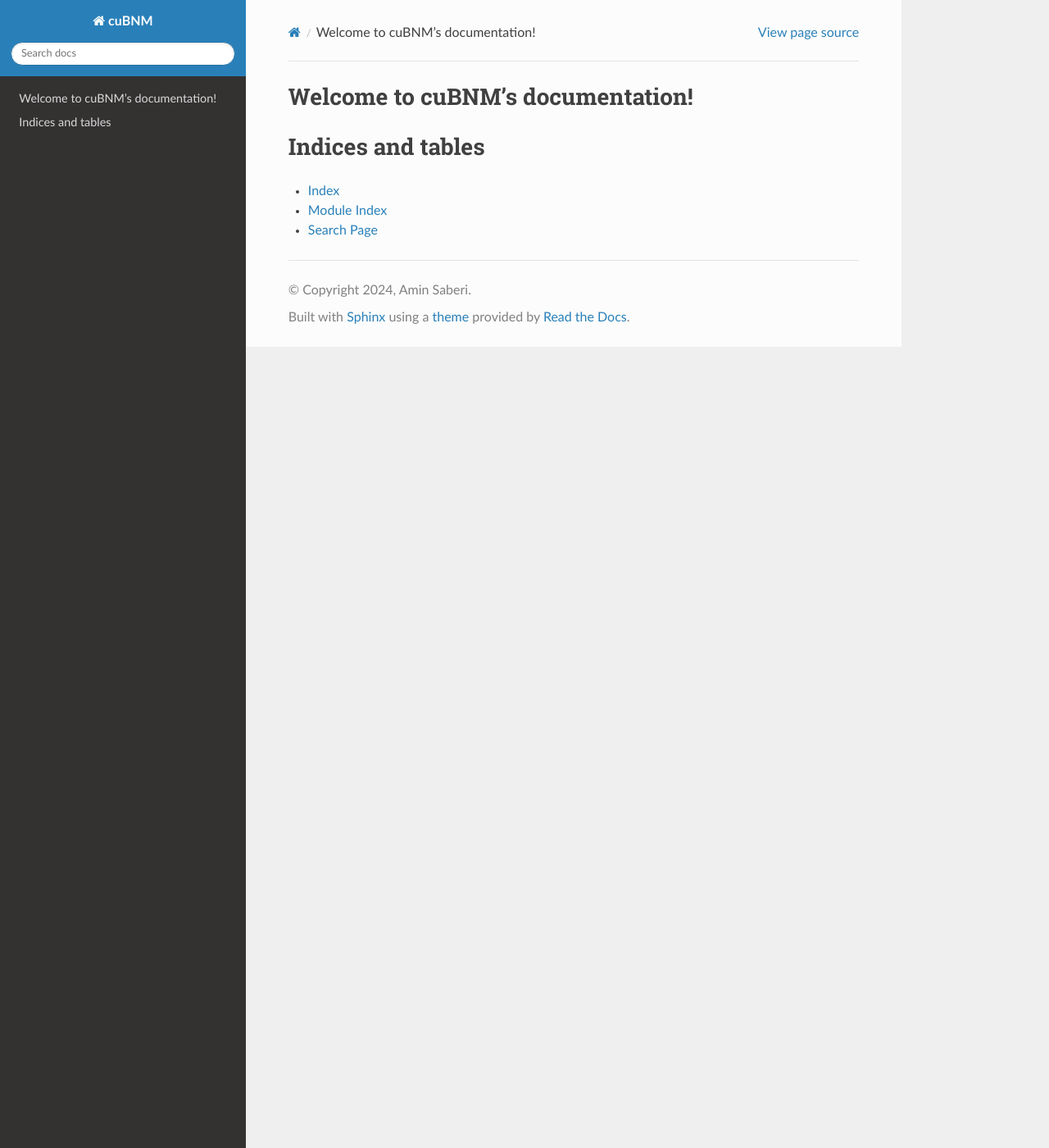
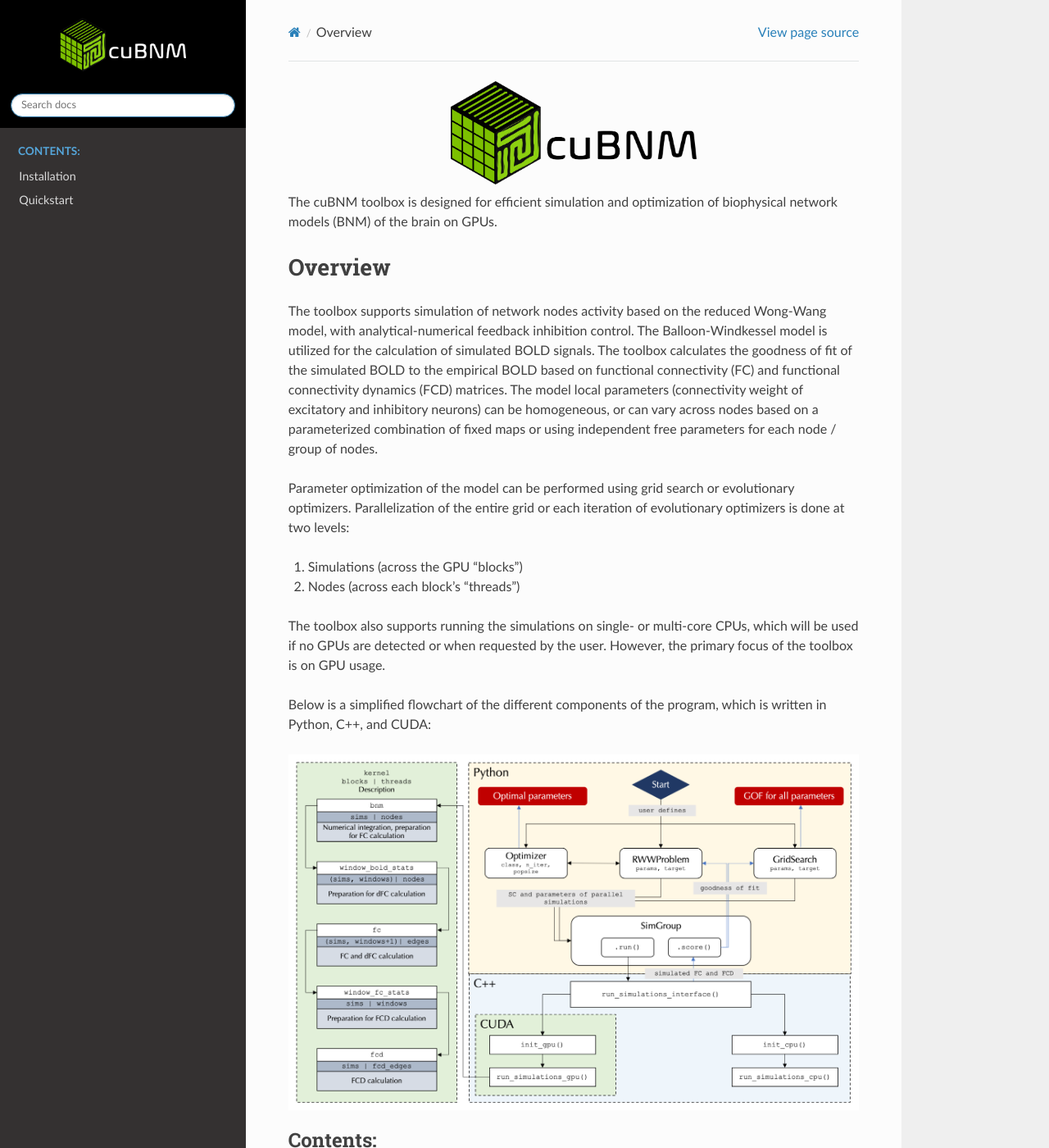
Before and after one commit to amnsbr/cubnm, a Sphinx documentation site: the page built from docs/index.rst, in a window 1280 px wide and 1400 px high. Shown: the whole window at 82% size. Built offline with Sphinx 7.4.7 and the Read the Docs theme 2.0.0, drawn with Linux system fonts in a browser that asks for light colours; pages that are not in the unit, such as notebooks, are missing from menus; some of the changed text lies outside the part shown.

Commit message:
[DOC] add logo, overview, install and quickstart

```diff
--- /dev/null
+++ b/README.rst
@@ -0,0 +1,124 @@
+.. raw:: html
+
+    <div align="center">
+    <img src="https://raw.githubusercontent.com/amnsbr/cuBNM/main/docs/_static/logo_text.png" style="width:300px; margin:auto; padding-bottom:10px;" alt="cuBNM logo">
+    </div>
+
+
+The cuBNM toolbox is designed for efficient simulation and optimization of biophysical network models (BNM) of the brain on GPUs.
+
+Overview
+--------
+The toolbox supports simulation of network nodes activity based on the reduced Wong-Wang model,
+with analytical-numerical feedback inhibition control. The Balloon-Windkessel model is utilized
+for the calculation of simulated BOLD signals. The toolbox calculates the goodness of fit of
+the simulated BOLD to the empirical BOLD based on functional connectivity (FC) and functional
+connectivity dynamics (FCD) matrices. The model local parameters (connectivity weight of
+excitatory and inhibitory neurons) can be homogeneous, or can vary across nodes based on a
+parameterized combination of fixed maps or using independent free parameters for each node
+/ group of nodes.
+
+Parameter optimization of the model can be performed using grid search or evolutionary optimizers.
+Parallelization of the entire grid or each iteration of evolutionary optimizers is done at
+two levels:
+
+#. Simulations (across the GPU "blocks")
+#. Nodes (across each block’s "threads")
+
+The toolbox also supports running the simulations on single- or multi-core CPUs, which will
+be used if no GPUs are detected or when requested by the user. However, the primary focus
+of the toolbox is on GPU usage.
+
+Below is a simplified flowchart of the different components of the program, which is
+written in Python, C++, and CUDA:
+
+.. image:: https://raw.githubusercontent.com/amnsbr/cuBNM/main/docs/_static/flowchart_extended.png
+    :alt: Flowchart of the cuBNM program
+
+.. overview-end
+
+Documentation
+-------------
+Please find the documentation at https://cubnm.readthedocs.io.
+
+.. include:: ./docs/install.rst
+.. include:: ./docs/quickstart.rst
+
+Installation
+------------
+The package requires Python version 3.7 or higher and works on Linux with GCC 12.
+For GPU functionality, Nvidia GPUs are required.
+
+The easiest way to install is from pip using:
+
+.. code-block:: bash
+
+    pip install cuBNM
+
+In some cases, the package should be installed from source:
+
+* To enable parallel simulations on multiple CPU threads using OpenMP (this feature is disabled in the PyPi release due to  manylinux constraints)
+* If the installation using pip fails or with ``import cuBNM``  you get an ``ImportError`` with the error message reporting an  "undefined symbol"
+
+
+To install from source:
+
+.. code-block:: bash
+
+    git clone https://github.com/amnsbr/cuBNM.git
+    cd cuBNM && pip install .
+
+The installation from srouce also requires `GSL 2.7 <https://www.gnu.org/software/gsl/>`_.
+If GSL is not found (in ``"/usr/lib"``, ``"/lib"``, ``"/usr/local/lib"``, ``"~/miniconda/lib"``
+, $LIBRARY_PATH, $LD_LIBRARY_PATH``) it will be installed and built by the package in
+``~/.cuBNM/gsl``, but this takes a rather long time (5+ minutes). If you have GSL 2.7
+installed find the location of its libraries ``libgsl.a`` and ``libgslcblas.a`` and
+add the directory to ``$LIBRARY_PATH``.
+
+Quickstart
+-------------
+Evolutionary optimization
+~~~~~~~~~~~~~~~~~~~~~~~~~
+Run a CMAES optimization for 10 iterations with a population size of 20:
+
+.. code-block:: python
+
+    from cuBNM import datasets, optimize
+
+    problem = optimize.RWWProblem(
+        params = {
+            'G': (0.5, 2.5),
+            'wEE': (0.05, 0.75),
+            'wEI': 0.15,
+        },
+        emp_fc_tril = datasets.load_functional('FC', 'schaefer-100', exc_interhemispheric=True),
+        emp_fcd_tril = datasets.load_functional('FCD', 'schaefer-100', exc_interhemispheric=True),
+        duration = 60,
+        TR = 1,
+        sc_path = datasets.load_sc('strength', 'schaefer-100', return_path=True),
+    )
+    cmaes = optimize.CMAESOptimizer(popsize=20, n_iter=10, seed=1)
+    cmaes.setup_problem(problem)
+    cmaes.optimize()
+
+Grid search
+~~~~~~~~~~~
+Run a 10x10 grid search of G, wEE with fixed wEI:
+
+.. code-block:: python
+
+    from cuBNM import datasets, optimize
+
+    gs = optimize.GridSearch(
+        params = {
+            'G': (0.5, 2.5, 10),
+            'wEE': (0.05, 0.75, 10),
+            'wEI': 0.21
+        },
+        duration = 60,
+        TR = 1,
+        sc_path = datasets.load_sc('strength', 'schaefer-100', return_path=True)
+    )
+    emp_fc_tril = datasets.load_functional('FC', 'schaefer-100', exc_interhemispheric=True)
+    emp_fcd_tril = datasets.load_functional('FCD', 'schaefer-100', exc_interhemispheric=True)
+    scores = gs.evaluate(emp_fc_tril, emp_fcd_tril)
--- /dev/null
+++ b/docs/_static/css/custom.css
@@ -0,0 +1,3 @@
+.logo {
+    max-height: 75px;
+}
--- a/docs/conf.py
+++ b/docs/conf.py
@@ -39,3 +39,12 @@ autoapi_options = [
 
 html_theme = 'sphinx_rtd_theme'
 html_static_path = ['_static']
+html_theme_options = {
+    'logo_only': True,
+    'display_version': True,
+    'style_nav_header_background': 'black',
+}
+html_logo = '_static/logo_text_white.png'
+html_css_files = [
+    'css/custom.css',
+]
--- a/docs/index.rst
+++ b/docs/index.rst
@@ -3,13 +3,14 @@
    You can adapt this file completely to your liking, but it should at least
    contain the root `toctree` directive.
 
-Welcome to cuBNM's documentation!
-=================================
+.. include:: overview.rst
 
 .. toctree::
    :maxdepth: 3
    :caption: Contents:
 
+   Installation <install>
+   Quickstart <quickstart>
    API References <autoapi/cuBNM/index>
 
 
--- /dev/null
+++ b/docs/overview.rst
@@ -0,0 +1,2 @@
+.. include:: ../README.rst
+    :end-before: overview-end
```
Also changed, not shown: README.md (deleted, +0 -42 lines), docs/install.rst (added, +30 -0 lines), docs/quickstart.rst (added, +47 -0 lines), docs/_static/flowchart_extended.png (renamed from assets/flowchart_extended.png), docs/_static/logo_notxt.png (renamed from assets/logo_notxt.png), docs/_static/logo_text.png (renamed from assets/logo_text.png), docs/_static/logo_text_white.png (added).
